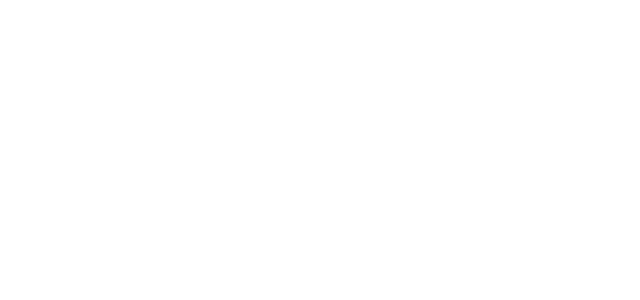
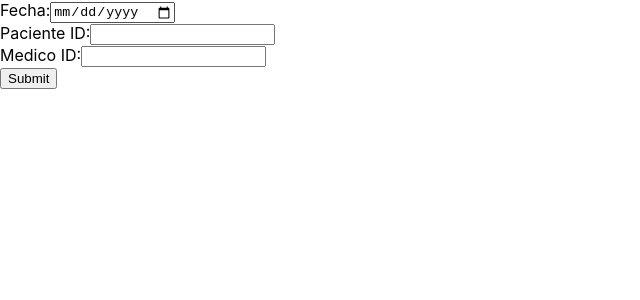
Before and after one commit to pedroLarrea/backend-final-2, a React (Create React App) app in the folder FrontEnd/frontend2dofinal/: page /ficha in a window 1280 px wide. Before the commit this address had no page. Shown: the top 300 px of the page, without its empty margins (0-640 px from the left). Built offline with nearby package versions, Linux system fonts and the light colour scheme.

Commit message:
Form crear ficha

```diff
--- /dev/null
+++ b/FrontEnd/frontend2dofinal/src/webpages/crear.js
@@ -0,0 +1,82 @@
+import React, { useState } from 'react';
+
+const Form = () => {
+  const [fecha, setFecha] = useState('');
+  const [pacienteId, setPacienteId] = useState('');
+  const [medicoId, setMedicoId] = useState('');
+
+  const handleSubmit = (e) => {
+    e.preventDefault();
+
+    // Prepare the data object to send to the backend
+    const data = {
+      fecha,
+      pacienteId,
+      medicoId,
+    };
+
+    // Make a POST request to your backend endpoint
+    fetch('http://127.0.0.1:9090/api/ficha', {
+      method: 'POST',
+      headers: {
+        'Content-Type': 'application/json',
+      },
+      body: JSON.stringify(data),
+    })
+      .then((response) => response.json())
+      .then((result) => {
+        // Handle the response from the backend
+        console.log(result); // You can customize this based on your requirements
+
+        // Reset form fields
+        setFecha('');
+        setPacienteId('');
+        setMedicoId('');
+      })
+      .catch((error) => {
+        // Handle any errors that occur during the request
+        console.error('Error:', error);
+      });
+  };
+
+  return (
+    <form onSubmit={handleSubmit}>
+      <div>
+        <label htmlFor="fecha">Fecha:</label>
+        <input
+          type="date"
+          id="fecha"
+          value={fecha}
+          onChange={(e) => setFecha(e.target.value)}
+          required
+        />
+      </div>
+
+      <div>
+        <label htmlFor="pacienteId">Paciente ID:</label>
+        <input
+          type="string"
+          id="pacienteId"
+          value={pacienteId}
+          onChange={(e) => setPacienteId(e.target.value)}
+          required
+        />
+      </div>
+
+      <div>
+        <label htmlFor="medicoId">Medico ID:</label>
+        <input
+          type="string"
+          id="medicoId"
+          value={medicoId}
+          onChange={(e) => setMedicoId(e.target.value)}
+          required
+        />
+      </div>
+
+      <button type="submit">Submit</button>
+    </form>
+  );
+};
+
+export default Form;
--- a/FrontEnd/frontend2dofinal/src/webpages/home.js
+++ b/FrontEnd/frontend2dofinal/src/webpages/home.js
@@ -53,6 +53,9 @@
 function App() {
     return (
         <div>
+            <div>
+                <Link to={`ficha/`}><button>Crear Ficha</button></Link>
+            </div>
             <h1><center>Listado de consultas</center></h1>
             <ListaConsultas />
         </div>
--- a/FrontEnd/frontend2dofinal/src/webpages/index.js
+++ b/FrontEnd/frontend2dofinal/src/webpages/index.js
@@ -6,12 +6,14 @@
 } from "react-router-dom";
 import Home from './home';
 import Ficha from './ficha';
+import Crear from './crear';
 const Webpages = () => {
     return (
         <BrowserRouter>
             <Routes>
                 <Route path="/" element={<Home/>} />
                 <Route path="/ficha/:id" element={<Ficha/>} />
+                <Route path="/ficha/" element={<Crear/>} />
             </Routes>
         </BrowserRouter>
     );
```
Also changed, not shown: 1 other file (tests, documents, lock files or other folders).
